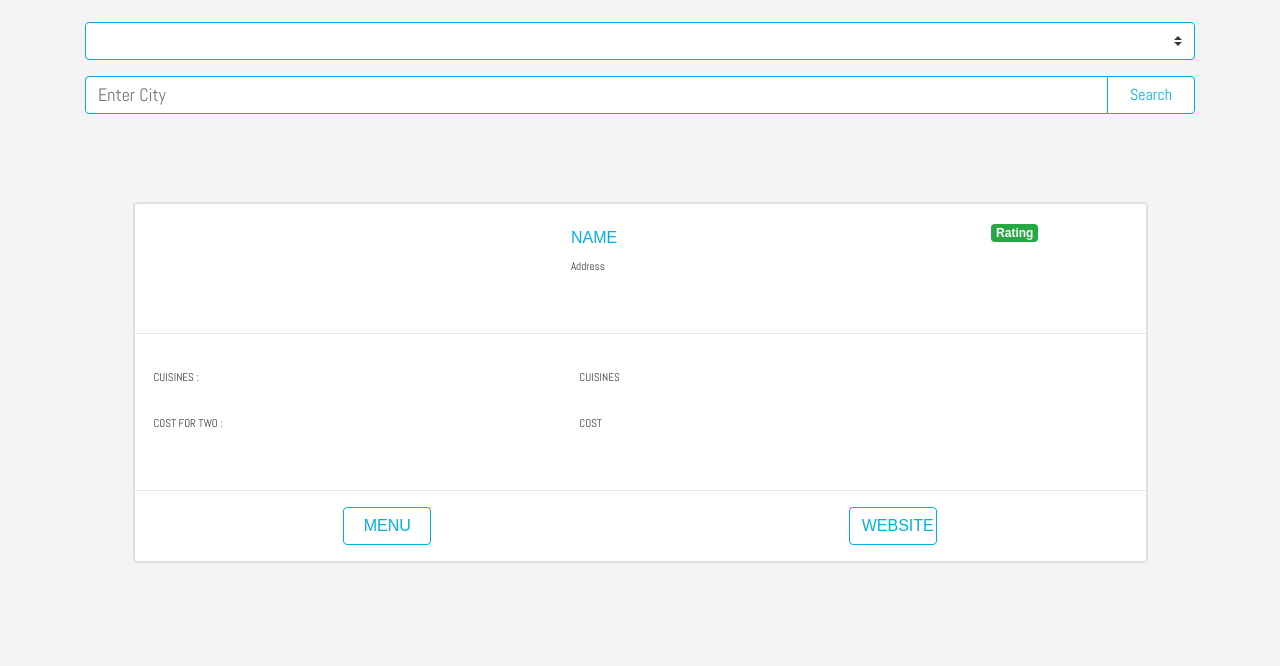
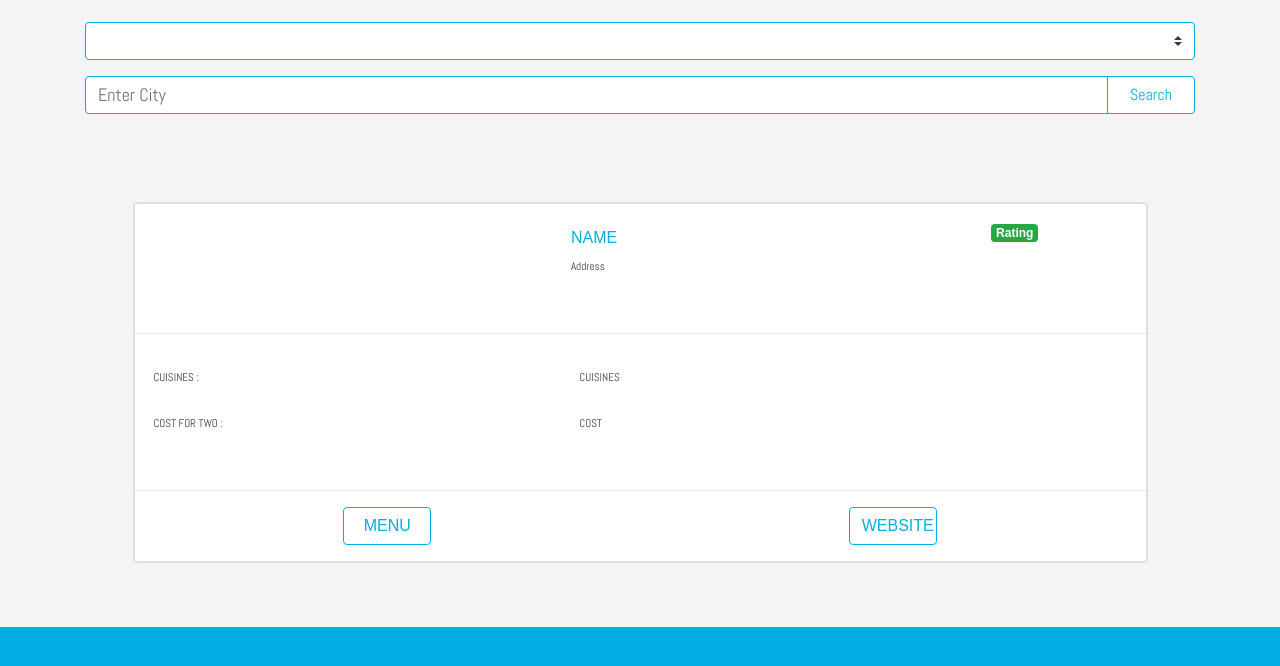
Before and after one commit to jeanjosephgeorge/FrontEndProject, a plain HTML site: page restaurant.html in a window 1280 px wide. Shown: the part 326-992 px from the top of the page. Before the commit the page ends 953 px from the top, so only its background shows below. Drawn offline with nearby package versions, Linux system fonts and the light colour scheme; no server answers; some icons are missing; a web font is replaced by a local one.

Commit message:
added footer to restaurant page

```diff
--- a/restaurant.html
+++ b/restaurant.html
@@ -119,6 +119,9 @@
           </div>
         </section>
 
+        <div style='background-color: #02afe4; height: 50px; width: 100%;'>
+
+        </div>
         <!-- <div id='footer'>
 
         </div> -->
```
